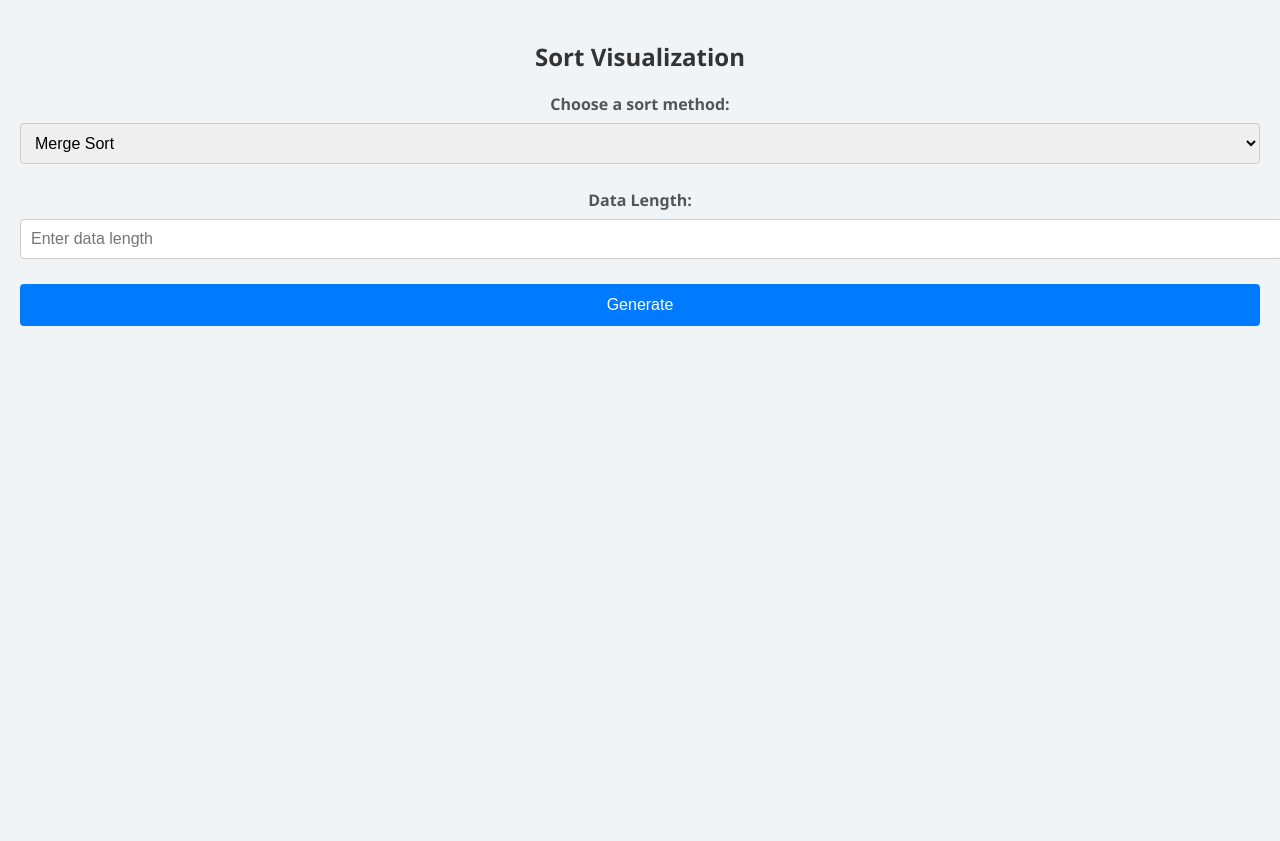
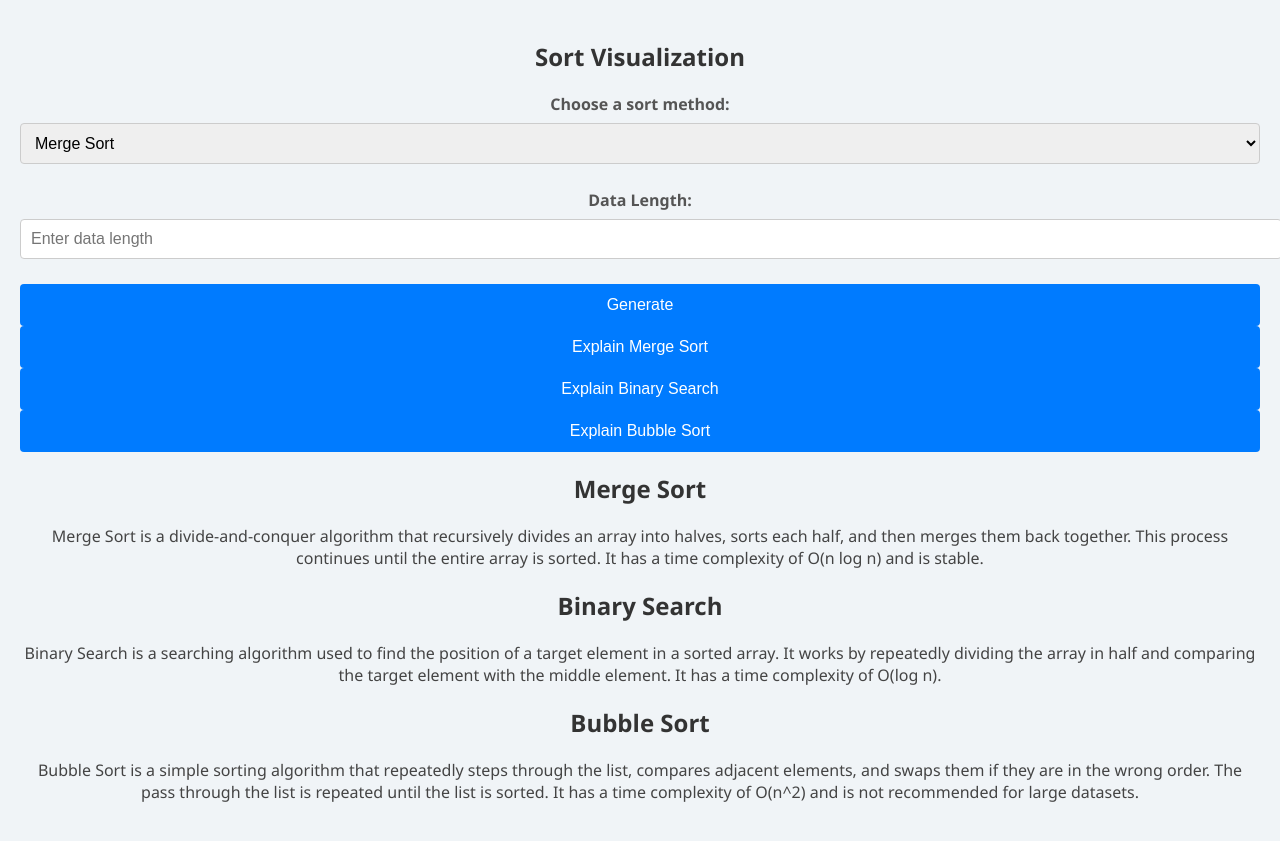
Before and after one commit to vardaansinha/miniprojectfrontend, a Jekyll site: the page sorter.html, which Jekyll copies as it is, in a window 1280 px wide. Shown: the top 841 px of the page. Built offline with Jekyll 4.4.1, drawn with Linux system fonts in a browser that asks for light colours.

Commit message:
adding sorter educational to john

```diff
--- a/sorter.html
+++ b/sorter.html
@@ -113,5 +113,23 @@
             });
         }
     </script>
+    <!-- Buttons for explaining concepts -->
+    <button onclick="toggleExplanation('mergeSort')">Explain Merge Sort</button>
+    <button onclick="toggleExplanation('binarySearch')">Explain Binary Search</button>
+    <button onclick="toggleExplanation('bubbleSort')">Explain Bubble Sort</button>
+
+    <!-- Explanation sections -->
+    <div id="mergeSortExplanation" class="explanation">
+        <h2>Merge Sort</h2>
+        <p>Merge Sort is a divide-and-conquer algorithm that recursively divides an array into halves, sorts each half, and then merges them back together. This process continues until the entire array is sorted. It has a time complexity of O(n log n) and is stable.</p>
+    </div>
+    <div id="binarySearchExplanation" class="explanation">
+        <h2>Binary Search</h2>
+        <p>Binary Search is a searching algorithm used to find the position of a target element in a sorted array. It works by repeatedly dividing the array in half and comparing the target element with the middle element. It has a time complexity of O(log n).</p>
+    </div>
+    <div id="bubbleSortExplanation" class="explanation">
+        <h2>Bubble Sort</h2>
+        <p>Bubble Sort is a simple sorting algorithm that repeatedly steps through the list, compares adjacent elements, and swaps them if they are in the wrong order. The pass through the list is repeated until the list is sorted. It has a time complexity of O(n^2) and is not recommended for large datasets.</p>
+    </div>
 </body>
 </html>
```
